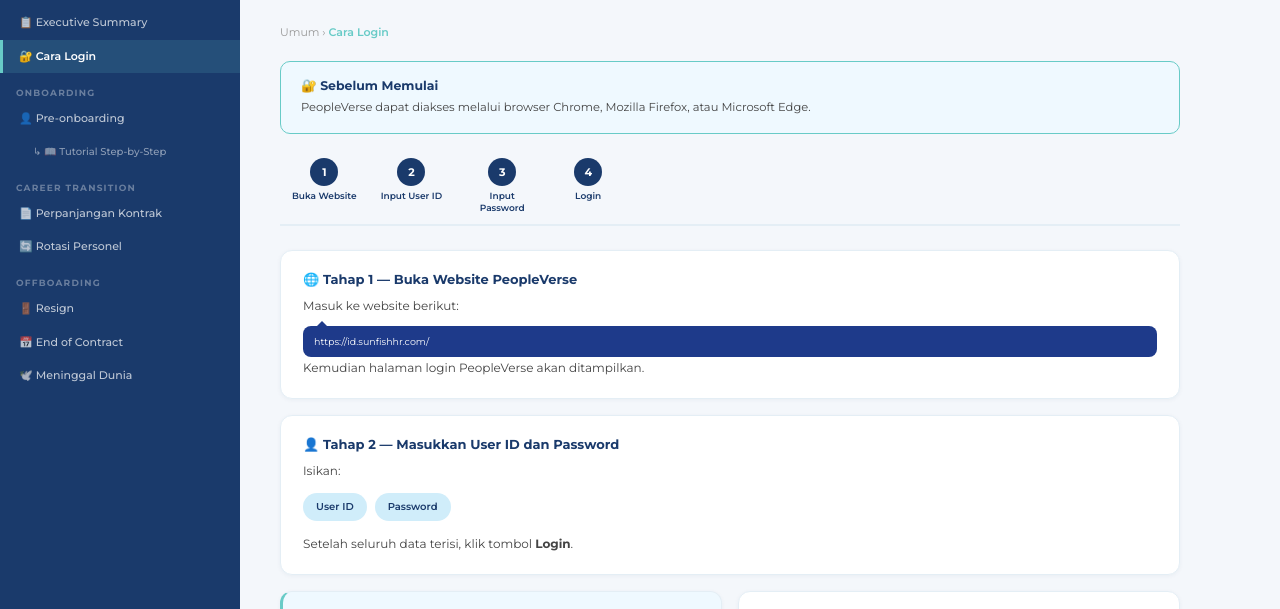
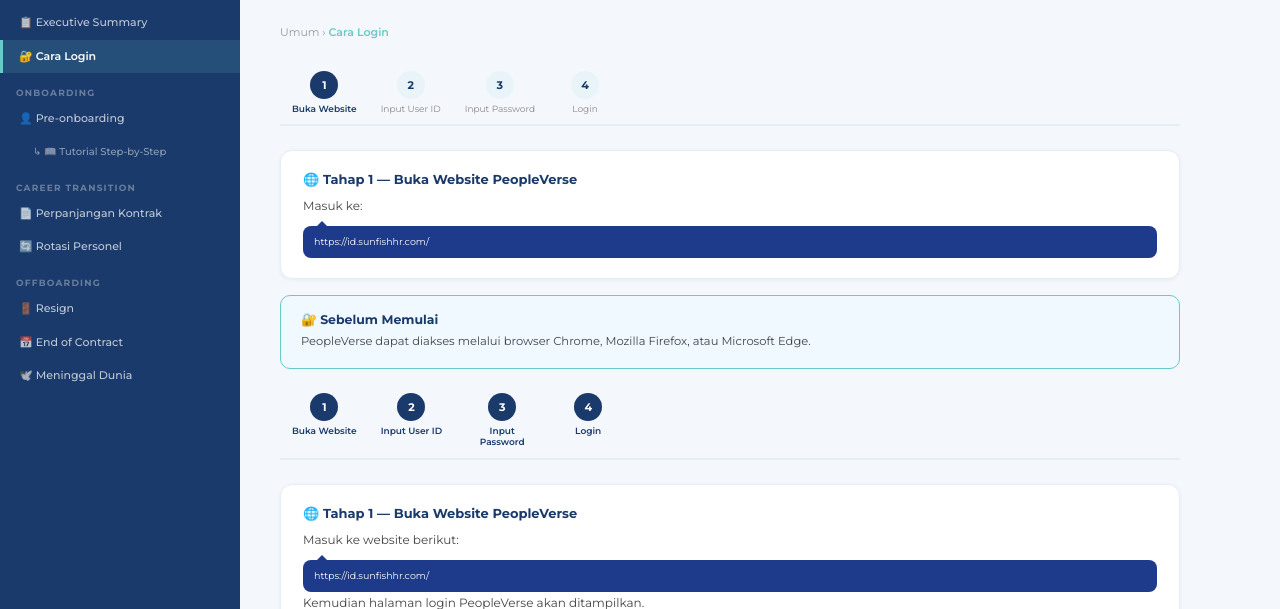
Before and after one commit to hrsparagon/PeopleVerse-Playbook-ThirdParty, a plain HTML site: page index.html in a window 1280 px wide. Both pictures are taken after a click on the link "🔐 Cara Login". Shown: the part 133-742 px from the top of the page. Drawn offline with Linux system fonts and the light colour scheme.

Commit message:
Update index.html

```diff
--- a/index.html
+++ b/index.html
@@ -147,6 +147,13 @@
 
 .step-panel{display:none}
 .step-panel.s-active{display:block}
+  .login-step-panel{
+    display:none;
+}
+
+.login-step-panel.s-active{
+    display:block;
+}
 
 .step-header-tut{display:flex;align-items:center;gap:12px;margin-bottom:16px;padding:14px 18px;background:var(--pv-blue);border-radius:10px}
 .step-num-tut{background:var(--pv-teal);color:#fff;width:32px;height:32px;border-radius:50%;font-size:13px;font-weight:700;display:flex;align-items:center;justify-content:center;flex-shrink:0}
@@ -368,6 +375,113 @@
 
 <div class="breadcrumb">
     Umum › <span>Cara Login</span>
+</div>
+  <div class="step-nav" id="loginStepNav">
+
+    <div class="step-dot s-active" onclick="goLoginStep(0)">
+        <div class="dot-circle">1</div>
+        <div class="dot-label">Buka Website</div>
+    </div>
+
+    <div class="step-dot" onclick="goLoginStep(1)">
+        <div class="dot-circle">2</div>
+        <div class="dot-label">Input User ID</div>
+    </div>
+
+    <div class="step-dot" onclick="goLoginStep(2)">
+        <div class="dot-circle">3</div>
+        <div class="dot-label">Input Password</div>
+    </div>
+
+    <div class="step-dot" onclick="goLoginStep(3)">
+        <div class="dot-circle">4</div>
+        <div class="dot-label">Login</div>
+    </div>
+
+</div>
+  <!-- STEP 1 -->
+<div class="login-step-panel s-active" id="login-sp-0">
+
+    <div class="card">
+        <div class="card-title">
+            🌐 Tahap 1 — Buka Website PeopleVerse
+        </div>
+
+        <div class="card-body">
+            Masuk ke:
+
+            <div class="tooltip-bx" style="margin-top:10px">
+                https://id.sunfishhr.com/
+            </div>
+        </div>
+    </div>
+
+</div>
+
+
+<!-- STEP 2 -->
+<div class="login-step-panel" id="login-sp-1">
+
+    <div class="card">
+        <div class="card-title">
+            👤 Tahap 2 — Input User ID
+        </div>
+
+        <div class="card-body">
+
+            Untuk PIC 3rd Party, User ID telah diinformasikan secara terpisah.
+
+            <br><br>
+
+            Untuk HRBP DC dan Admin HR dapat login menggunakan email corporate melalui SSO.
+
+        </div>
+    </div>
+
+</div>
+
+
+<!-- STEP 3 -->
+<div class="login-step-panel" id="login-sp-2">
+
+    <div class="card">
+        <div class="card-title">
+            🔒 Tahap 3 — Input Password
+        </div>
+
+        <div class="card-body">
+
+            Masukkan password yang sesuai.
+
+            <br><br>
+
+            Apabila lupa password, silakan menghubungi HRS.
+
+        </div>
+    </div>
+
+</div>
+
+
+<!-- STEP 4 -->
+<div class="login-step-panel" id="login-sp-3">
+
+    <div class="card">
+        <div class="card-title">
+            🚀 Tahap 4 — Login
+        </div>
+
+        <div class="card-body">
+
+            • PIC 3rd Party → klik tombol <strong>Login</strong>.
+
+            <br><br>
+
+            • HRBP DC dan Admin HR → klik tombol <strong>Login_SSO</strong> menggunakan email corporate.
+
+        </div>
+    </div>
+
 </div>
 
 <div class="highlight-box">
@@ -1111,6 +1225,23 @@
     this.classList.add('active');
   });
 });
+  function goLoginStep(index){
+
+    document.querySelectorAll('.login-step-panel')
+        .forEach(panel => panel.classList.remove('s-active'));
+
+    document.querySelectorAll('#loginStepNav .step-dot')
+        .forEach(dot => dot.classList.remove('s-active'));
+
+    document
+        .getElementById('login-sp-' + index)
+        .classList.add('s-active');
+
+    document
+        .querySelectorAll('#loginStepNav .step-dot')[index]
+        .classList.add('s-active');
+
+}
 </script>
 </body>
 </html>
```
